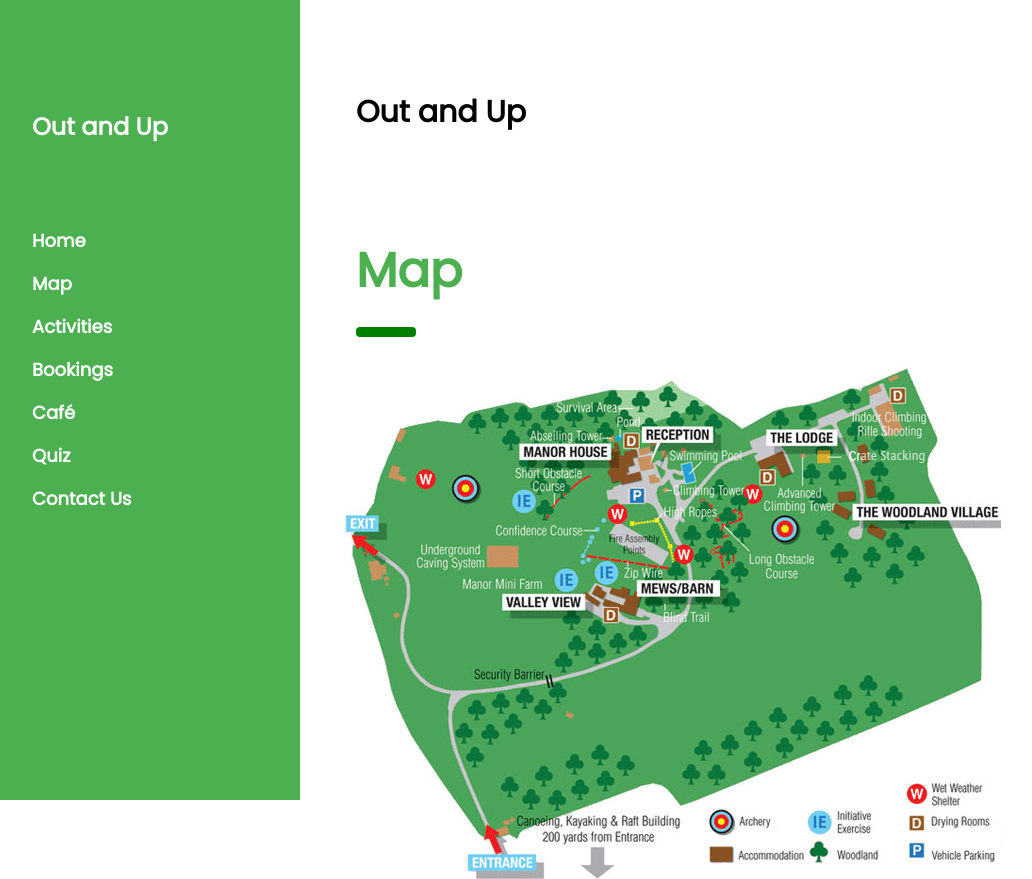
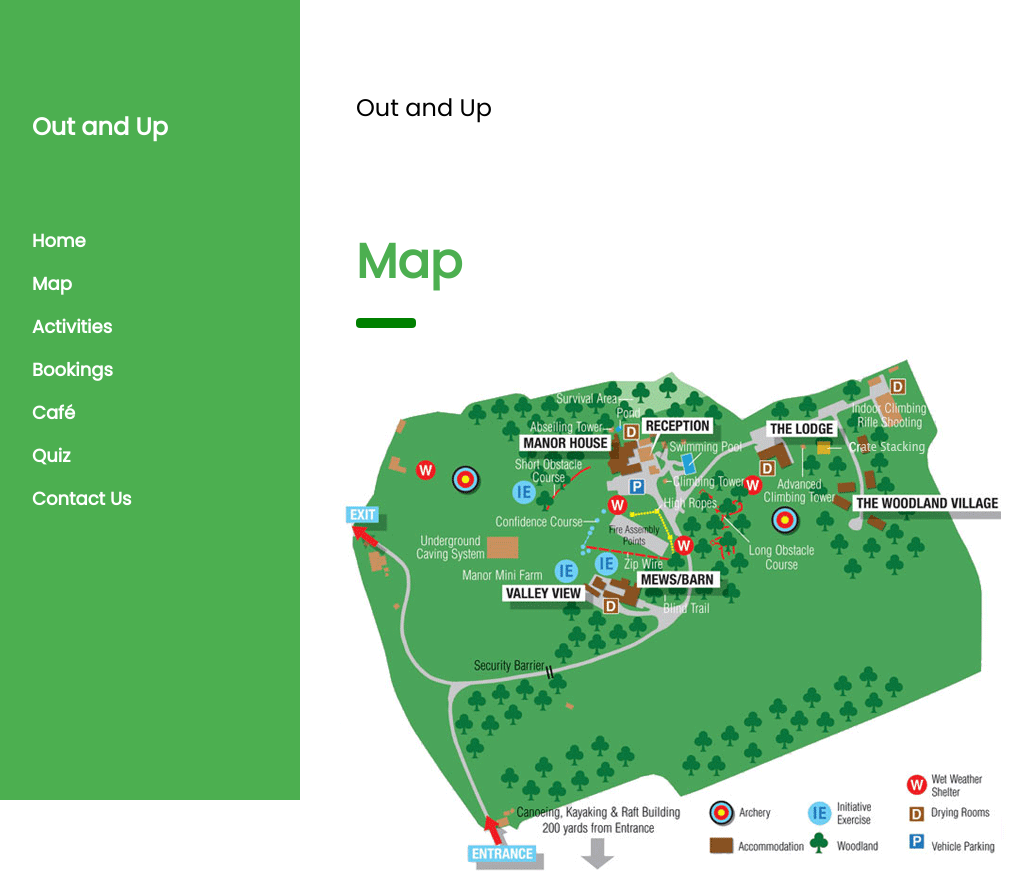
Before and after one commit to StarKus27/outandup, a website: page index.html in a window 1280 px wide. Shown: the top 879 px of the page, without its empty margins (0-1032 px from the left). Drawn offline with nearby package versions, Linux system fonts and the light colour scheme.

Commit message:
Update index.html

```diff
--- a/index.html
+++ b/index.html
@@ -50,7 +50,7 @@ textarea {
 
     <!-- Home -->
     <div class="w3-container" style="margin-top:80px" id="Home">
-    <h2> <b>Out and Up</b> </h2>
+    <h3> Out and Up </h3>
   </div>
 
   <!-- Map -->
```
